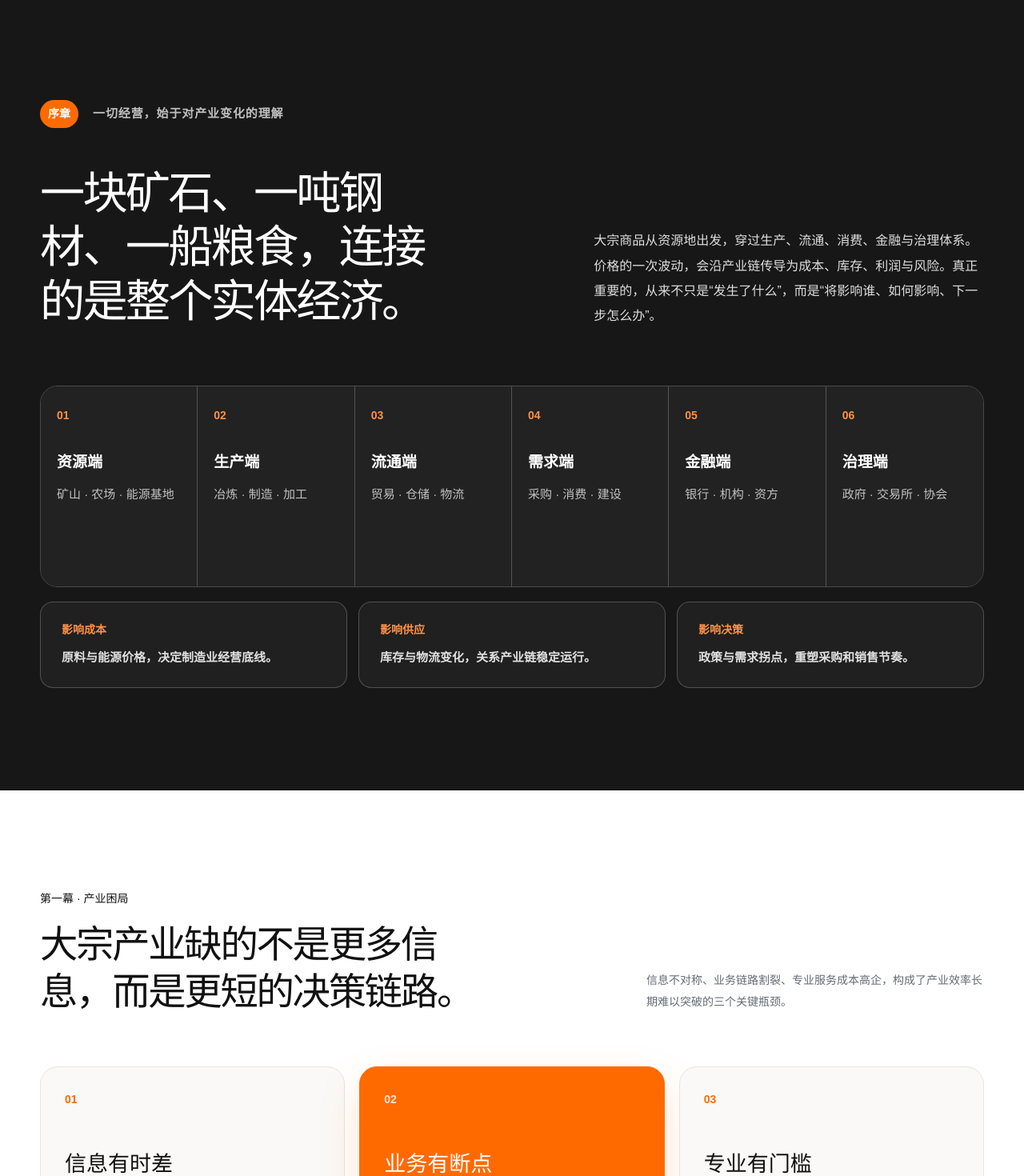
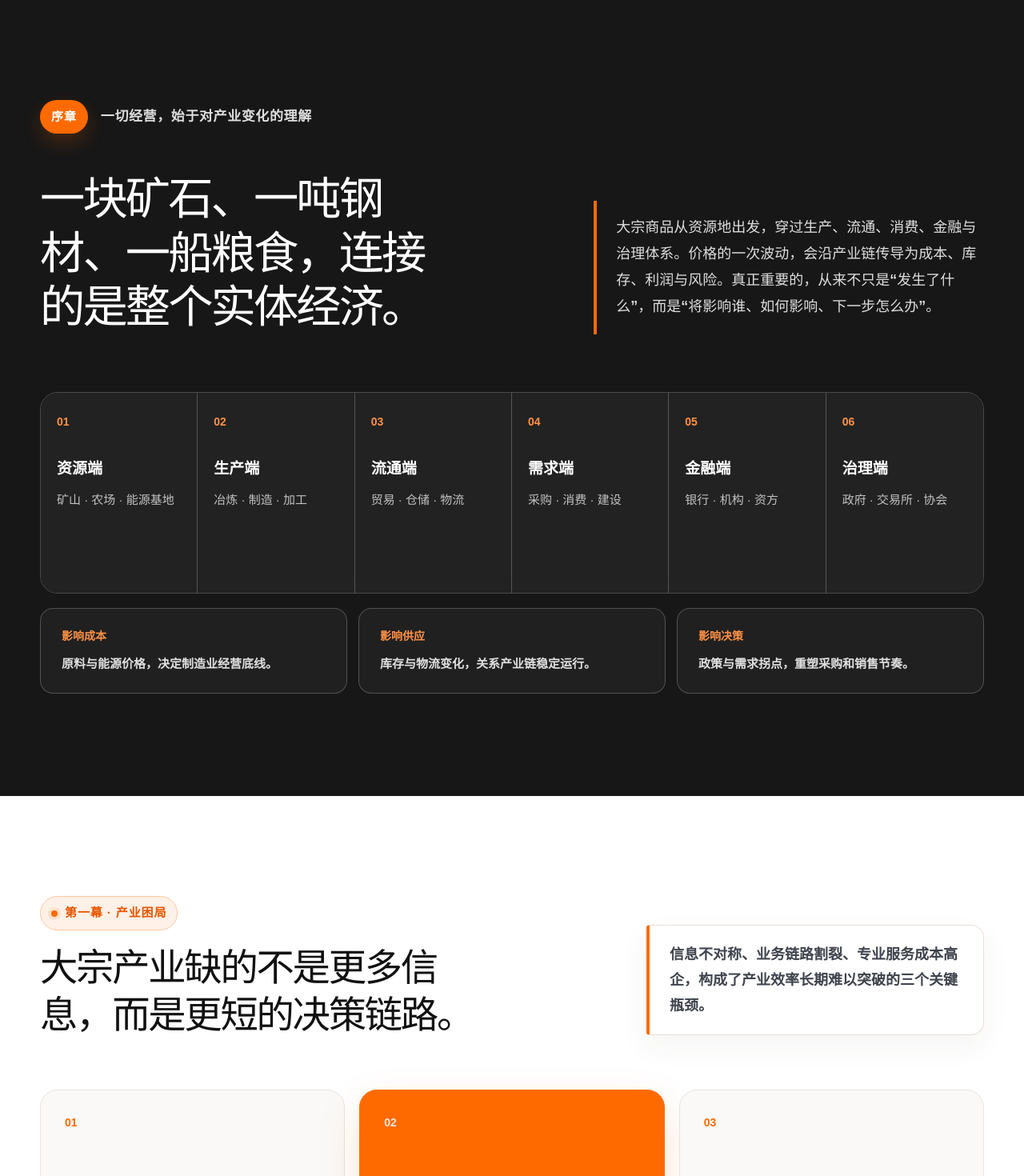
Before and after one commit to ashuai365/wanlianyida-bulk-ai-2026, a Next.js app: page / in a window 1280 px wide. Shown: the part 1060-2530 px from the top of the page at 80% size. Built offline with nearby package versions, Linux system fonts and the light colour scheme.

Commit message:
Strengthen chapter markers and subtitles

```diff
--- a/app/globals.css
+++ b/app/globals.css
@@ -184,15 +184,14 @@ p { text-wrap: pretty; }
 .hero-stats strong { display: block; font-size: 17px; letter-spacing: -.02em; }
 .hero-stats span { display: block; margin-top: 8px; color: #8b8985; font-size: 14px; }
 
-.section-title > span { display: inline-flex; align-items: center; gap: 8px; color: var(--orange-deep); font-size: 14px; font-weight: 750; letter-spacing: .1em; }
-.section-title > span::before { content: ""; width: 22px; height: 3px; border-radius: 2px; background: var(--orange); }
+.section-title > span, .section-title.split > div > span { display: inline-flex; align-items: center; gap: 9px; padding: 9px 13px; border: 1px solid #ffc79f; border-radius: 999px; background: var(--orange-soft); color: var(--orange-deep); font-size: 15px; font-weight: 800; letter-spacing: .06em; }
+.section-title > span::before, .section-title.split > div > span::before { content: ""; width: 8px; height: 8px; border-radius: 50%; background: var(--orange); box-shadow: 0 0 0 4px rgba(255, 106, 0, .12); }
 .section-title h2 { margin: 18px 0 0; font-size: clamp(36px, 3.7vw, 52px); line-height: 1.24; letter-spacing: -.048em; }
-.section-title > p, .section-title.split > p { color: var(--muted); font-size: 14px; line-height: 1.9; }
 .section-title.centered { max-width: 930px; margin: 0; text-align: left; }
 .section-title.centered > span { justify-content: flex-start; }
-.section-title.centered > p { max-width: 760px; margin: 20px 0 0; }
 .section-title.split { display: grid; grid-template-columns: 1.3fr .8fr; gap: 72px; align-items: end; }
-.section-title.split > p { margin: 0 0 4px; }
+.chapter-subtitle { max-width: 820px; margin: 24px 0 0; padding: 13px 0 13px 22px; border-left: 4px solid var(--orange); color: #3f444d; font-size: 18px; font-weight: 620; line-height: 1.78; }
+.section-title.split > .chapter-subtitle { max-width: none; margin: 0 0 4px; padding: 20px 22px 20px 25px; border: 1px solid #eadfd6; border-left: 4px solid var(--orange); border-radius: 4px 16px 16px 4px; background: rgba(255, 255, 255, .78); box-shadow: 0 14px 36px rgba(74, 57, 43, .055); }
 .positioning-statement {
   position: relative;
   margin: 0 0 2px;
@@ -211,12 +210,12 @@ p { text-wrap: pretty; }
 .positioning-statement em { display: block; margin-top: 9px; color: #111; font-weight: 760; font-style: normal; }
 
 .industry-section { padding: 128px 0; background: #171717; color: white; }
-.chapter-kicker { display: flex; align-items: center; gap: 18px; }
-.chapter-kicker span { padding: 7px 10px; border-radius: 999px; background: var(--orange); font-size: 14px; font-weight: 800; }
-.chapter-kicker b { color: var(--dark-muted); font-size: 15px; font-weight: 600; letter-spacing: .06em; }
+.chapter-kicker { display: flex; align-items: center; gap: 16px; }
+.chapter-kicker span { padding: 10px 14px; border-radius: 999px; background: var(--orange); font-size: 15px; font-weight: 800; letter-spacing: .06em; box-shadow: 0 10px 24px rgba(255, 106, 0, .2); }
+.chapter-kicker b { color: var(--dark-copy); font-size: 17px; font-weight: 650; letter-spacing: .035em; }
 .industry-opening { margin-top: 48px; display: grid; grid-template-columns: 1.1fr .9fr; gap: 96px; align-items: end; }
 .industry-opening h2 { max-width: 700px; margin: 0; font-size: clamp(42px, 4.4vw, 62px); line-height: 1.2; letter-spacing: -.052em; }
-.industry-opening p { margin: 0; color: var(--dark-copy); font-size: 16px; font-weight: 500; line-height: 1.95; }
+.industry-opening .chapter-subtitle { max-width: none; margin: 0; padding: 17px 0 17px 24px; color: var(--dark-copy); font-size: 18px; font-weight: 580; line-height: 1.85; }
 .industry-chain { margin-top: 72px; display: grid; grid-template-columns: repeat(6, 1fr); border: 1px solid var(--dark-line); border-radius: 22px; overflow: clip; }
 .industry-chain article { min-height: 250px; padding: 26px 20px; border-right: 1px solid var(--dark-line); background: #222222; }
 .industry-chain article:last-child { border-right: none; }
@@ -464,9 +463,10 @@ p { text-wrap: pretty; }
 .coverage-hero { position: relative; padding: 70px; display: grid; grid-template-columns: 1fr 1fr; gap: 90px; border: 1px solid #ffd2b3; border-radius: 26px; background: linear-gradient(135deg, #fff5ed, #fff 52%, #fff0e4); box-shadow: 0 20px 64px rgba(98, 63, 38, .07); overflow: hidden; }
 .coverage-hero::after { content: ""; position: absolute; width: 350px; height: 350px; right: -130px; bottom: -180px; border-radius: 50%; border: 1px solid rgba(67, 100, 170, .12); box-shadow: 0 0 0 55px rgba(255, 255, 255, .25), 0 0 0 110px rgba(255, 255, 255, .16); }
 .coverage-copy { position: relative; z-index: 2; }
-.coverage-copy > span { color: var(--orange-deep); font-size: 14px; font-weight: 750; letter-spacing: .1em; }
+.coverage-copy > span { display: inline-flex; align-items: center; gap: 9px; padding: 9px 13px; border: 1px solid #ffc79f; border-radius: 999px; background: var(--orange-soft); color: var(--orange-deep); font-size: 15px; font-weight: 800; letter-spacing: .06em; }
+.coverage-copy > span::before { content: ""; width: 8px; height: 8px; border-radius: 50%; background: var(--orange); box-shadow: 0 0 0 4px rgba(255, 106, 0, .12); }
 .coverage-copy h2 { margin: 20px 0; font-size: 42px; line-height: 1.25; letter-spacing: -.045em; }
-.coverage-copy p { margin: 0; color: var(--muted); font-size: 14px; line-height: 1.9; }
+.coverage-copy p { margin: 0; padding-left: 20px; border-left: 4px solid var(--orange); color: #3f444d; font-size: 18px; font-weight: 620; line-height: 1.8; }
 .coverage-numbers { position: relative; z-index: 2; display: grid; grid-template-columns: repeat(3, 1fr); align-items: center; }
 .coverage-numbers div { text-align: center; border-right: 1px solid rgba(60, 75, 105, .14); }
 .coverage-numbers div:last-child { border-right: none; }
@@ -505,9 +505,9 @@ p { text-wrap: pretty; }
 .expert-ladder span { color: var(--dark-copy); font-size: 14px; font-weight: 500; }
 
 .manifesto-section { padding: 120px 0; background: linear-gradient(135deg, #ff6a00, #f05600); color: white; }
-.manifesto-inner > span { font-size: 14px; font-weight: 750; letter-spacing: .14em; }
+.manifesto-inner > span { display: inline-flex; width: fit-content; padding: 9px 13px; border: 1px solid rgba(255, 255, 255, .45); border-radius: 999px; background: rgba(255, 255, 255, .14); font-size: 15px; font-weight: 800; letter-spacing: .08em; }
 .manifesto-inner h2 { max-width: 1000px; margin: 28px 0 20px; font-size: clamp(42px, 5.2vw, 70px); line-height: 1.18; letter-spacing: -.055em; }
-.manifesto-inner > p { max-width: 760px; margin: 0; color: rgba(255, 255, 255, .76); font-size: 14px; line-height: 1.9; }
+.manifesto-inner > p { max-width: 820px; margin: 0; padding-left: 20px; border-left: 4px solid rgba(255, 255, 255, .82); color: rgba(255, 255, 255, .9); font-size: 18px; font-weight: 620; line-height: 1.85; }
 .manifesto-inner > div { margin-top: 58px; padding-top: 24px; display: flex; align-items: center; flex-wrap: wrap; gap: 16px; border-top: 1px solid rgba(255, 255, 255, .28); }
 .manifesto-inner b { font-size: 14px; }
 .manifesto-inner i { color: rgba(255, 255, 255, .82); font-style: normal; }
@@ -584,6 +584,7 @@ footer { border-top: 1px solid #e3eaf3; background: #fff; color: var(--ink); }
   .analyst-model li small { grid-column: 2; }
   .coverage-hero { padding: 38px 22px; }
   .coverage-copy h2 { font-size: 34px; }
+  .coverage-copy p, .manifesto-inner > p { font-size: 16px; }
   .coverage-numbers strong { font-size: 42px; }
   .problem-grid { grid-template-columns: 1fr; }
   .problem-card:last-child { grid-column: auto; }
--- a/app/page.tsx
+++ b/app/page.tsx
@@ -259,7 +259,7 @@ export default function Home() {
             <div>
               <h2>一块矿石、一吨钢材、一船粮食，连接的是整个实体经济。</h2>
             </div>
-            <p>大宗商品从资源地出发，穿过生产、流通、消费、金融与治理体系。价格的一次波动，会沿产业链传导为成本、库存、利润与风险。真正重要的，从来不只是“发生了什么”，而是“将影响谁、如何影响、下一步怎么办”。</p>
+            <p className="chapter-subtitle">大宗商品从资源地出发，穿过生产、流通、消费、金融与治理体系。价格的一次波动，会沿产业链传导为成本、库存、利润与风险。真正重要的，从来不只是“发生了什么”，而是“将影响谁、如何影响、下一步怎么办”。</p>
           </div>
           <div className="industry-chain" aria-label="大宗商品产业链">
             {industryChain.map(([number, title, description]) => (
@@ -278,7 +278,7 @@ export default function Home() {
         <div className="section-shell">
           <div className="section-title split">
             <div><span>第一幕 · 产业困局</span><h2>大宗产业缺的不是更多信息，而是更短的决策链路。</h2></div>
-            <p>信息不对称、业务链路割裂、专业服务成本高企，构成了产业效率长期难以突破的三个关键瓶颈。</p>
+            <p className="chapter-subtitle">信息不对称、业务链路割裂、专业服务成本高企，构成了产业效率长期难以突破的三个关键瓶颈。</p>
           </div>
           <div className="problem-grid">
             {industryProblems.map((item) => (
@@ -311,7 +311,7 @@ export default function Home() {
         <div className="section-title centered">
           <span>第二幕 · AI 破局</span>
           <h2>不只是会回答，更要懂产业、会推理、能行动。</h2>
-          <p>通用模型解决语言理解，大宗智能体进一步解决产业知识、实时信号、可信决策与业务闭环，让人工智能真正进入经营现场。</p>
+          <p className="chapter-subtitle">通用模型解决语言理解，大宗智能体进一步解决产业知识、实时信号、可信决策与业务闭环，让人工智能真正进入经营现场。</p>
         </div>
         <div className="breakthrough-grid">
           {breakthroughs.map((item) => (
@@ -377,7 +377,7 @@ export default function Home() {
         <div className="section-shell">
           <div className="section-title split">
             <div><span>第四幕 · 进入经营现场</span><h2>同一个产业智能底座，服务不同角色的真实任务。</h2></div>
-            <p>智能体不是展示型能力。它需要理解每个角色的经营目标、约束条件和业务语言，把通用智能转化为具体的产业动作。</p>
+            <p className="chapter-subtitle">智能体不是展示型能力。它需要理解每个角色的经营目标、约束条件和业务语言，把通用智能转化为具体的产业动作。</p>
           </div>
           <div className="scenario-grid">
             {roleScenarios.map((scenario, index) => (
@@ -399,7 +399,7 @@ export default function Home() {
         <div className="section-title centered">
           <span>第五幕 · 价值扩散</span>
           <h2>客户经营改善，行业协同升级，最终服务实体经济。</h2>
-          <p>价值沿着一条清晰路径展开：先帮助客户更快决策，再推动行业知识与资源协同，进一步服务保供稳链与信息普惠。</p>
+          <p className="chapter-subtitle">价值沿着一条清晰路径展开：先帮助客户更快决策，再推动行业知识与资源协同，进一步服务保供稳链与信息普惠。</p>
         </div>
         <div className="value-grid">
           {valueCards.map((card) => (
@@ -422,7 +422,7 @@ export default function Home() {
 
       <section className="coverage-section section-shell">
         <div className="coverage-hero">
-          <div className="coverage-copy"><span>终章 · 规模与进化</span><h2>一套底座，服务更广泛的产业主体。</h2><p>以六大产业板块和 104 个品类规划为覆盖蓝图，逐步贯通数据、知识与产业资源。</p></div>
+          <div className="coverage-copy"><span>第六幕 · 规模进化</span><h2>一套底座，服务更广泛的产业主体。</h2><p>以六大产业板块和 104 个品类规划为覆盖蓝图，逐步贯通数据、知识与产业资源。</p></div>
           <div className="coverage-numbers"><div><strong>104</strong><span>品类规划</span></div><div><strong>6</strong><span>产业板块</span></div><div><strong>23</strong><span>类产业主体</span></div></div>
         </div>
         <div className="category-grid">
@@ -433,8 +433,8 @@ export default function Home() {
 
       <section className="roadmap-section section-shell" id="roadmap">
         <div className="section-title split">
-          <div><span>能力进化路线</span><h2>从问答工具，到分析伙伴，再到产业智库。</h2></div>
-          <p>每一阶段解决一个关键问题：先验证可信问答，再提升分析效率，随后贯通商机与交易，最终沉淀企业综合解决方案能力。</p>
+          <div><span>第七幕 · 能力进化</span><h2>从问答工具，到分析伙伴，再到产业智库。</h2></div>
+          <p className="chapter-subtitle">每一阶段解决一个关键问题：先验证可信问答，再提升分析效率，随后贯通商机与交易，最终沉淀企业综合解决方案能力。</p>
         </div>
         <div className="roadmap-grid">
           {roadmap.map(([date, stage, value, title, description], index) => (
@@ -458,7 +458,7 @@ export default function Home() {
 
       <section className="manifesto-section">
         <div className="section-shell manifesto-inner">
-          <span>让产业连接更高效</span>
+          <span>尾声 · 产业共益</span>
           <h2>让每一个产业主体，都拥有理解变化、判断影响、抓住机会的能力。</h2>
           <p>从市场信号到产业判断，从经营策略到资源连接，大宗智能体正在把专业能力沉淀为可持续进化的产业智能基础设施。</p>
           <div><b>看见变化</b><i>→</i><b>理解影响</b><i>→</i><b>形成策略</b><i>→</i><b>连接资源</b><i>→</i><b>推进行动</b></div>
```
